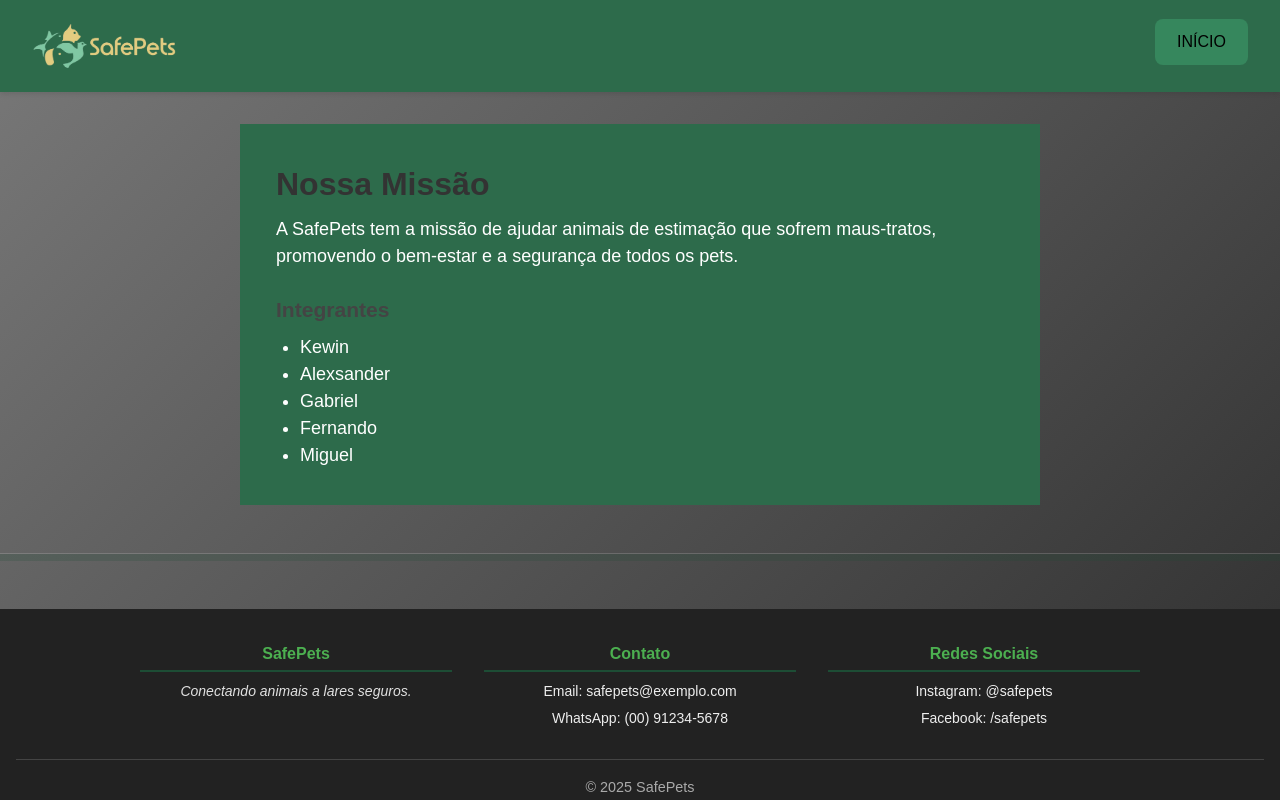
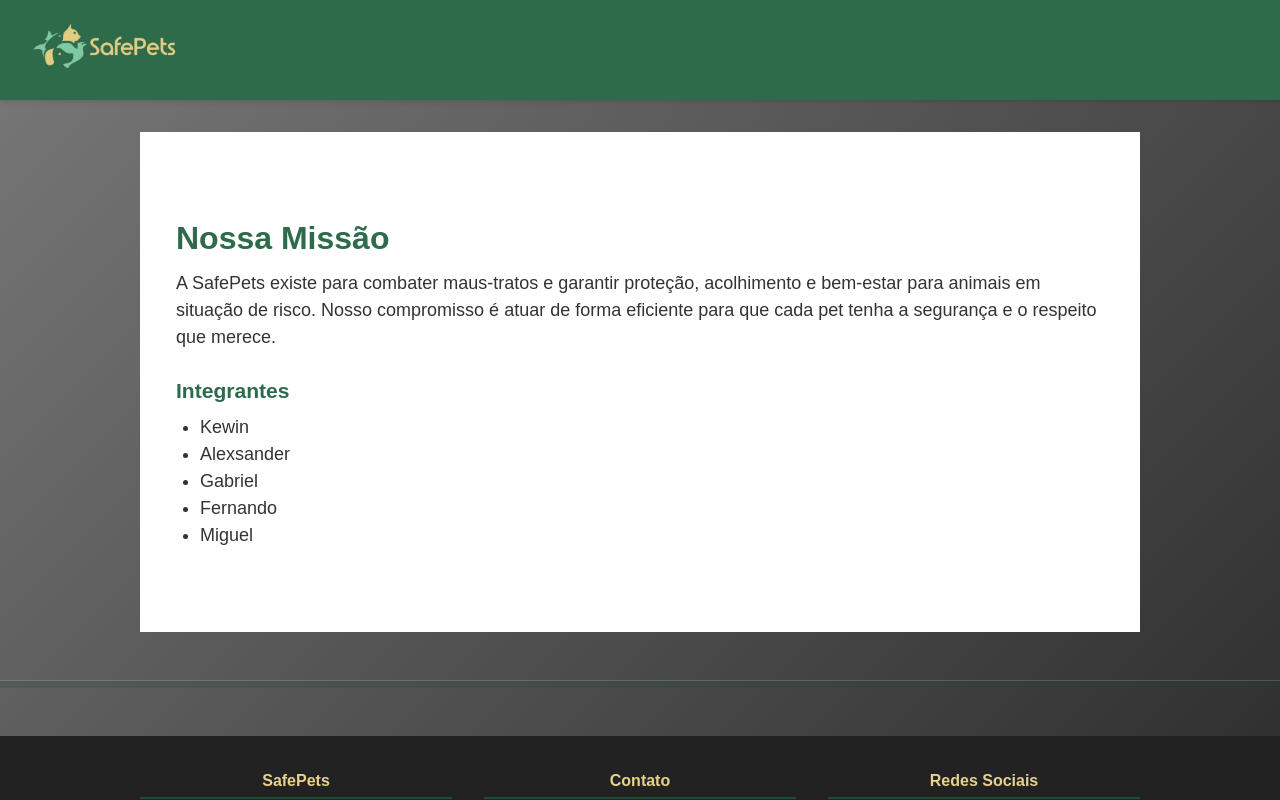
Before and after one commit to SafePets123/SafePetsFront, a React (Vite) app in the folder ReactTCC/: page /saibamais in a window 1280 px wide. Shown: the top 800 px of the page. Built offline with nearby package versions, Linux system fonts and the light colour scheme.

Commit message:
correção do saiba mais

```diff
--- a/ReactTCC/src/pages/saiba.tsx
+++ b/ReactTCC/src/pages/saiba.tsx
@@ -2,17 +2,16 @@ import React from "react";
 import "../style.css";
 import "../saibamais.css";
 import logo from "/logo.png";
+import { Link } from 'react-router-dom';
 
 const SaibaMais: React.FC = () => {
   return (
     <div>
       <header>
         <div className="logo">
+          <Link to="/">
           <img src={logo} alt="Logo" className="logo-icon" />
-        </div>
-
-        <div className="btn-header-top">
-          <a href="/" className="btn-header">INÍCIO</a>
+          </Link>
         </div>
       </header>
 
@@ -20,8 +19,9 @@ const SaibaMais: React.FC = () => {
         <div className="text-info">
           <h2>Nossa Missão</h2>
           <p>
-            A SafePets tem a missão de ajudar animais de estimação que sofrem
-            maus-tratos, promovendo o bem-estar e a segurança de todos os pets.
+          A SafePets existe para combater maus-tratos e garantir proteção,
+          acolhimento e bem-estar para animais em situação de risco. Nosso compromisso é
+          atuar de forma eficiente para que cada pet tenha a segurança e o respeito que merece.
           </p>
           <h3>Integrantes</h3>
           <ul>
--- a/ReactTCC/src/saibamais.css
+++ b/ReactTCC/src/saibamais.css
@@ -42,21 +42,23 @@ header {
 
 /* Main Info */
 .info {
-  max-width: 800px;
+  max-width: 1000px;
   margin: 2rem auto;
   padding: 1rem;
   animation: fadeIn 1s ease;
+  background: #ffffff;
+  height: 500px;
 }
 
 .text-info h2 {
   font-size: 2rem;
   margin-bottom: 0.5rem;
-  color: #333;
+  color: #2d6b4b;
 }
 
 .text-info h3 {
   margin-top: 1.5rem;
-  color: #444;
+  color: #2d6b4b;
 }
 
 .text-info p,
@@ -91,7 +93,7 @@ header {
 }
 
 .footer-col h4 {
-  color: #4CAF50;
+  color: #e7d18d;
   margin-bottom: 0.5rem;
 }
 
@@ -128,14 +130,9 @@ header {
   from { opacity: 0; transform: translateY(-30px); }
   to { opacity: 1; transform: translateY(0); }
 }
- /* Botão "INÍCIO" no topo direito */
-.btn-header-top {
-  position: absolute;
-  top: 1.2rem;
-  right: 2rem;
+.descricao {
+  color: #333333; /* coloque aqui a cor que você quiser */
 }
-
-/* Segundo botão (abaixo dos integrantes) */
-.btn-bottom {
-  margin-top: 1.5rem;
+.text-info {
+  color: #333333; /* coloque aqui a cor que você quiser */
 }
```
